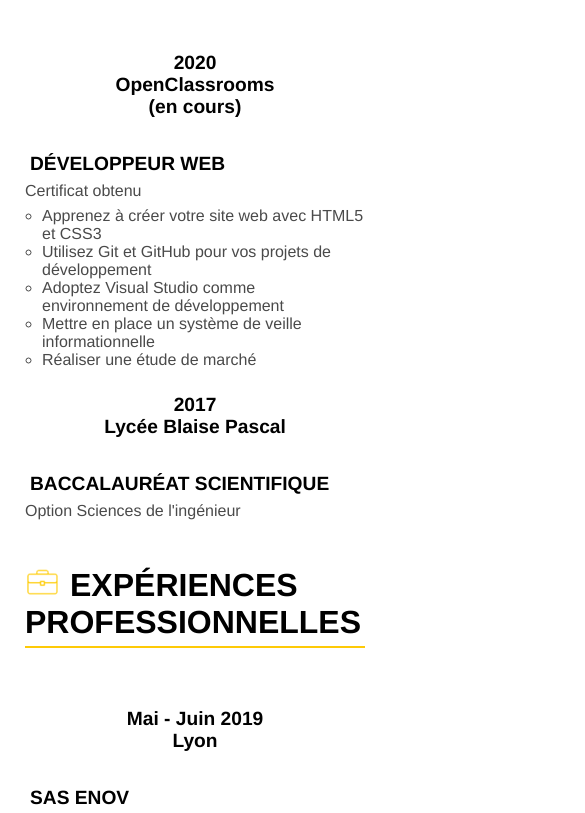
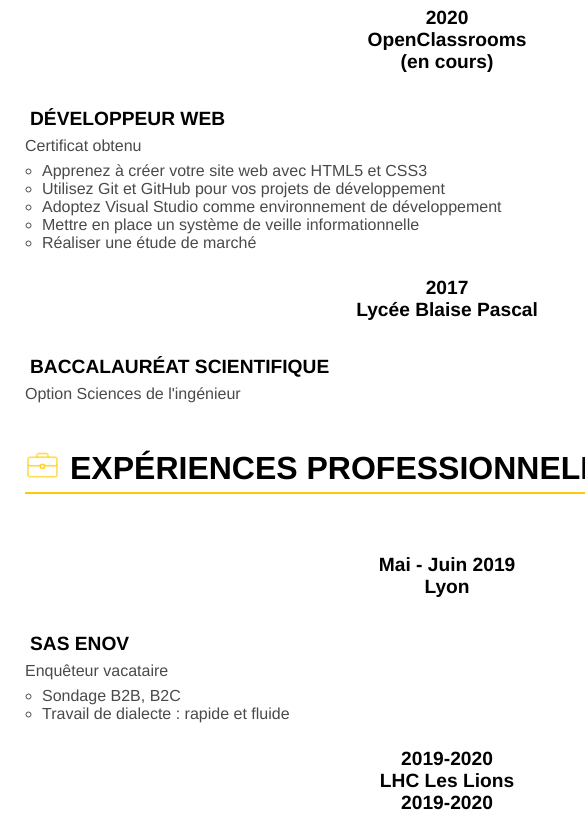
Before and after one commit to KillianLairet/P2_lairet_killian, a plain HTML site: page index.html in a window 390 px wide. Shown: the part 299-1112 px from the top of the page, 585 px wide, since content can reach past the window. Drawn offline with Linux system fonts and the light colour scheme.

Commit message:
width en vh

```diff
--- a/style.css
+++ b/style.css
@@ -213,7 +213,7 @@ aside {
 	}
 	main
 	{
-		width: calc(100% - 50px);
+		width: 100vh;
 		margin: 0px;
 		padding: 25px;
 	}
```
